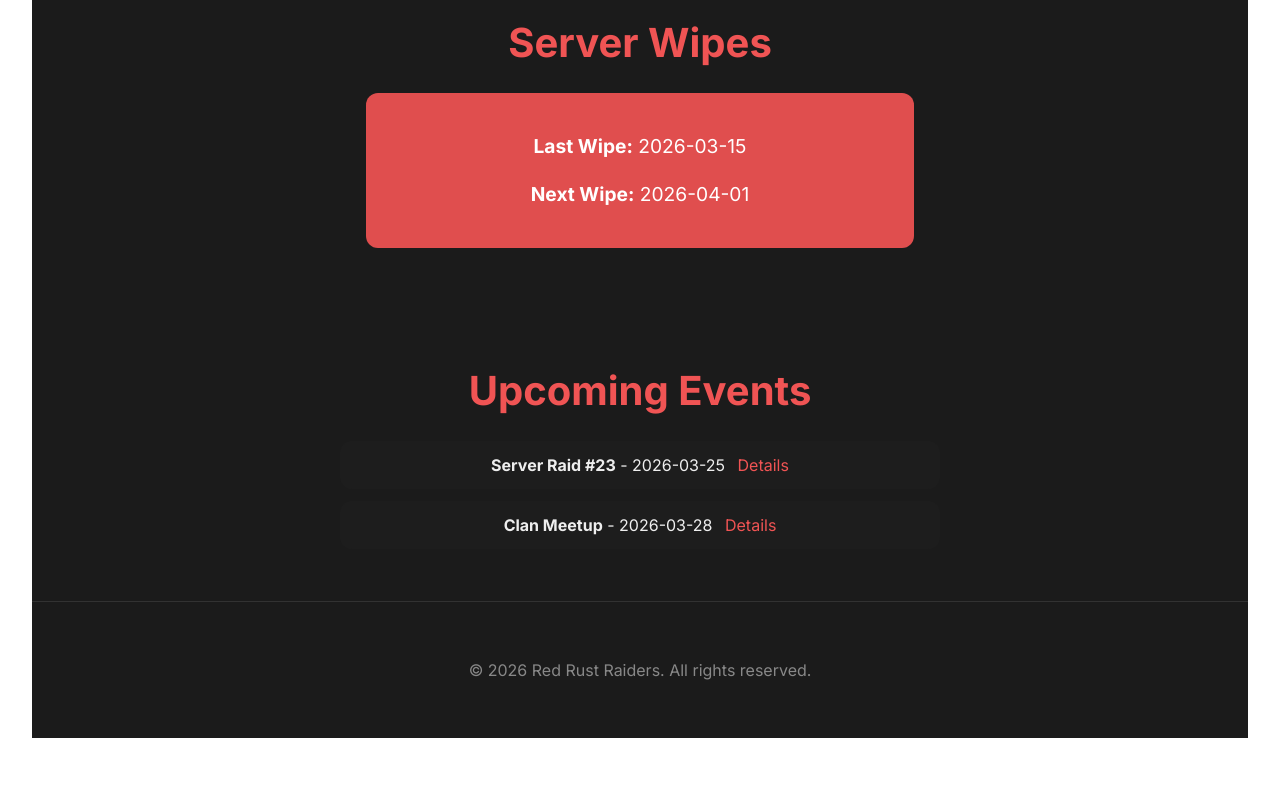
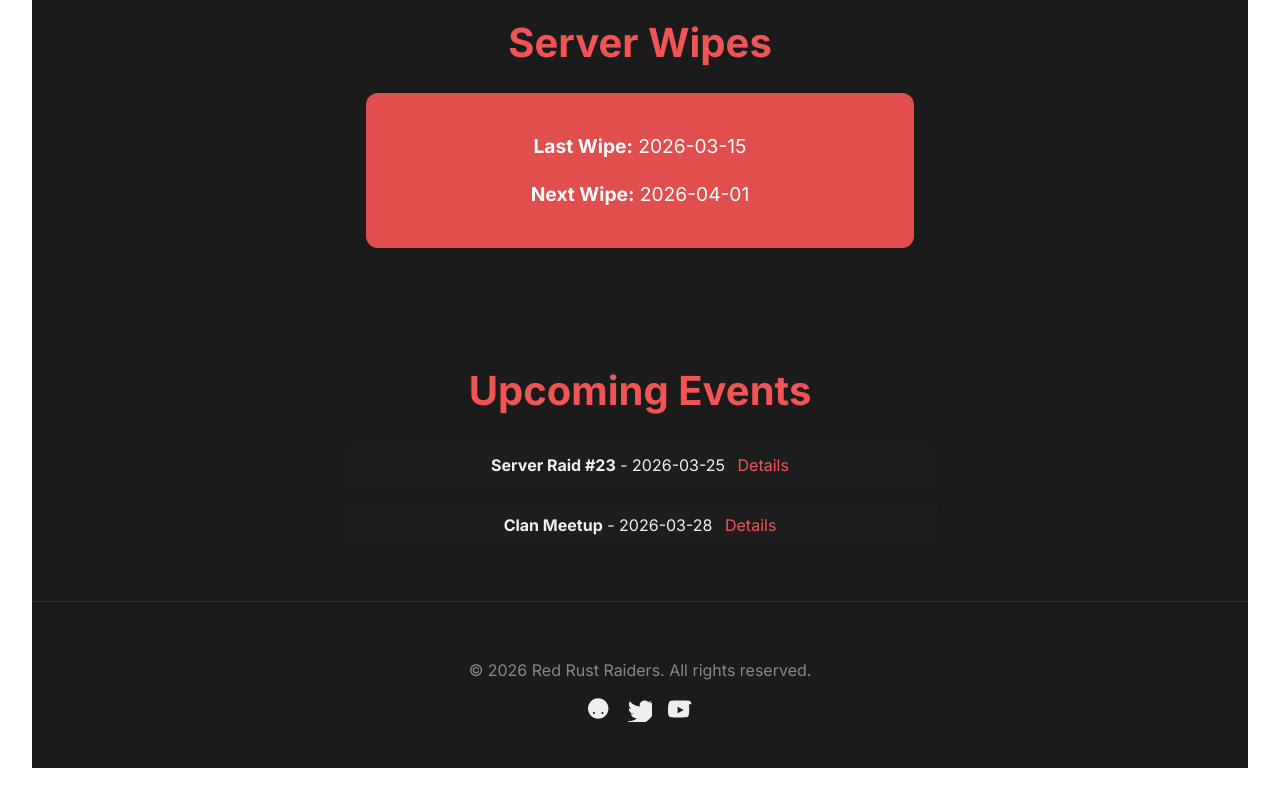
Before and after one commit to DaleMarkie/Rust-Server-Website, a Vue app: page / in a window 1280 px wide. Shown: the part 1300-2100 px from the top of the page. Before the commit the page ends 2070 px from the top, so only its background shows below. Built offline with nearby package versions, Linux system fonts and the light colour scheme.

Commit message:
Footer - Social Links

```diff
--- a/src/components/Footer.vue
+++ b/src/components/Footer.vue
@@ -5,6 +5,26 @@ defineProps<{ clanName: string }>();
 <template>
   <footer class="footer-section">
     <p>© 2026 {{ clanName }}. All rights reserved.</p>
+    <div class="social-icons">
+      <!-- Discord -->
+      <a href="#" target="_blank" aria-label="Discord" class="discord">
+        <svg width="24" height="24" fill="currentColor" viewBox="0 0 245 240">
+          <path d="M104.4 0C46.7 0 0 46.7 0 104.4s46.7 104.4 104.4 104.4c57.7 0 104.4-46.7 104.4-104.4S162.1 0 104.4 0zm43.3 160c-5.5 0-10-5-10-10 0-5 4.5-10 10-10s10 5 10 10c0 5-4.5 10-10 10zm-86.6 0c-5.5 0-10-5-10-10 0-5 4.5-10 10-10s10 5 10 10c0 5-4.5 10-10 10z"/>
+        </svg>
+      </a>
+      <!-- Twitter -->
+      <a href="#" target="_blank" aria-label="Twitter" class="twitter">
+        <svg width="24" height="24" fill="currentColor" viewBox="0 0 24 24">
+          <path d="M24 4.6c-.9.4-1.8.6-2.8.8 1-.6 1.7-1.5 2-2.6-.9.6-2 .9-3.1 1.1-.9-.9-2.2-1.4-3.6-1.4-2.7 0-4.8 2.2-4.8 4.8 0 .4 0 .8.1 1.2C7.7 8 4.1 6 1.7 3.2c-.5.9-.8 1.9-.8 3 0 2 1 3.8 2.5 4.8-.9 0-1.8-.3-2.6-.7v.1c0 2.8 2 5.1 4.7 5.6-.5.1-1 .2-1.5.2-.4 0-.8 0-1.2-.1.8 2.5 3.2 4.4 6 4.5-2.2 1.7-5 2.7-8 2.7-.5 0-1 0-1.5-.1 2.8 1.8 6.1 2.8 9.7 2.8 11.7 0 18.1-9.7 18.1-18.1 0-.3 0-.5 0-.8 1.2-.9 2.2-2.1 3-3.4z"/>
+        </svg>
+      </a>
+      <!-- YouTube -->
+      <a href="#" target="_blank" aria-label="YouTube" class="youtube">
+        <svg width="24" height="24" fill="currentColor" viewBox="0 0 24 24">
+          <path d="M23.5 6.2s-.2-1.7-.8-2.5c-.7-.9-1.5-.9-1.9-1C18.2 2.5 12 2.5 12 2.5h0s-6.2 0-8.8.2c-.4 0-1.2.1-1.9 1-.6.8-.8 2.5-.8 2.5S0 8 0 9.8v2.4c0 1.8.2 3.6.2 3.6s.2 1.7.8 2.5c.7.9 1.6.9 2 .9 1.5.2 6.5.2 6.5.2s6.2 0 8.8-.2c.4 0 1.2-.1 1.9-.9.6-.8.8-2.5.8-2.5s.2-1.8.2-3.6V9.8c0-1.8-.2-3.6-.2-3.6zM9.6 15.3V8.7l6.2 3.3-6.2 3.3z"/>
+        </svg>
+      </a>
+    </div>
   </footer>
 </template>
 
@@ -15,4 +35,27 @@ defineProps<{ clanName: string }>();
   color: #888;
   border-top: 1px solid rgba(255,255,255,0.1);
 }
+
+.social-icons {
+  margin-top: 16px;
+  display: flex;
+  justify-content: center;
+  gap: 16px;
+}
+
+.social-icons a {
+  color: #eee;
+  transition: color 0.2s;
+}
+
+/* Brand Colors on Hover */
+.social-icons a.discord:hover {
+  color: #7289da; /* Discord blue */
+}
+.social-icons a.twitter:hover {
+  color: #1da1f2; /* Twitter blue */
+}
+.social-icons a.youtube:hover {
+  color: #ff0000; /* YouTube red */
+}
 </style>
```
